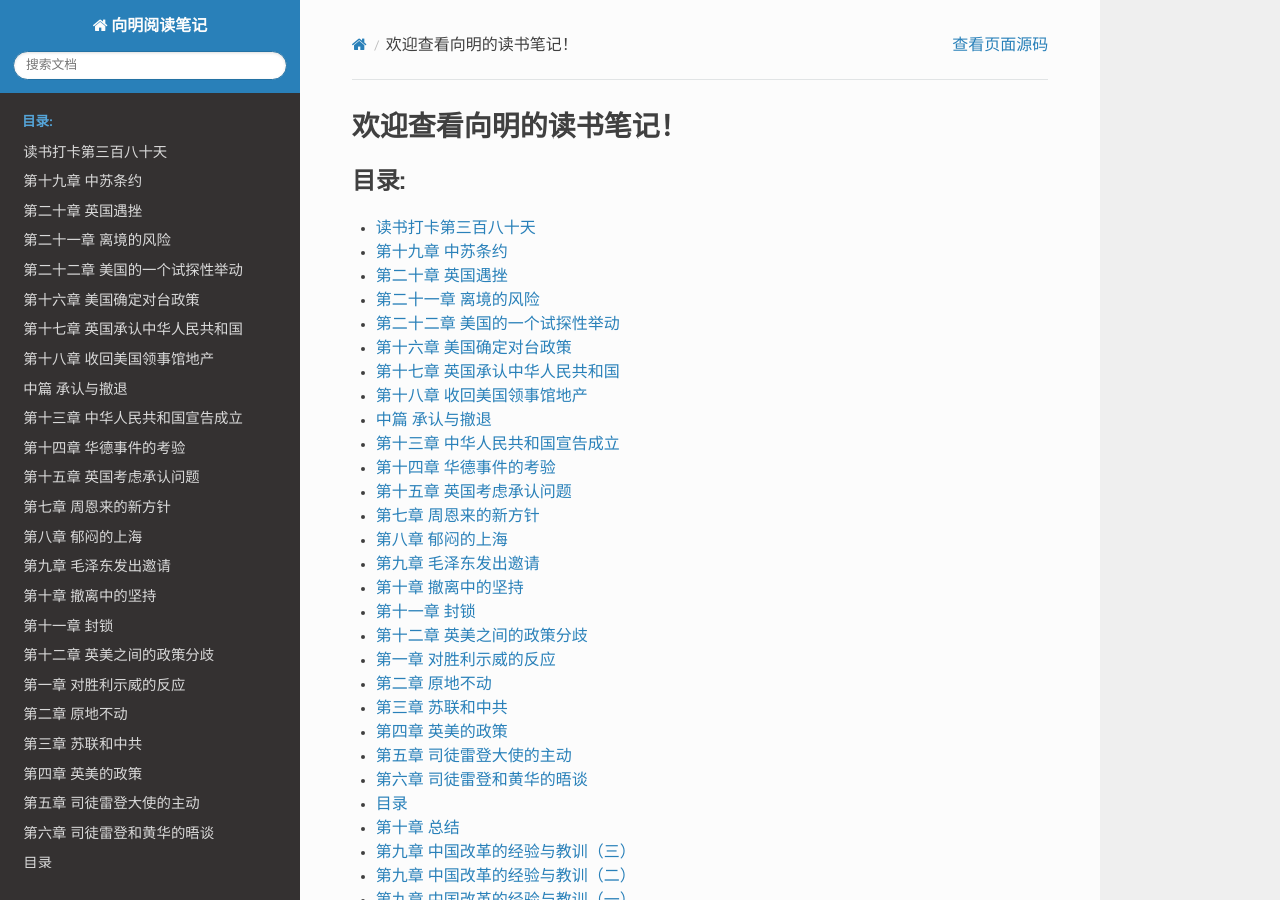
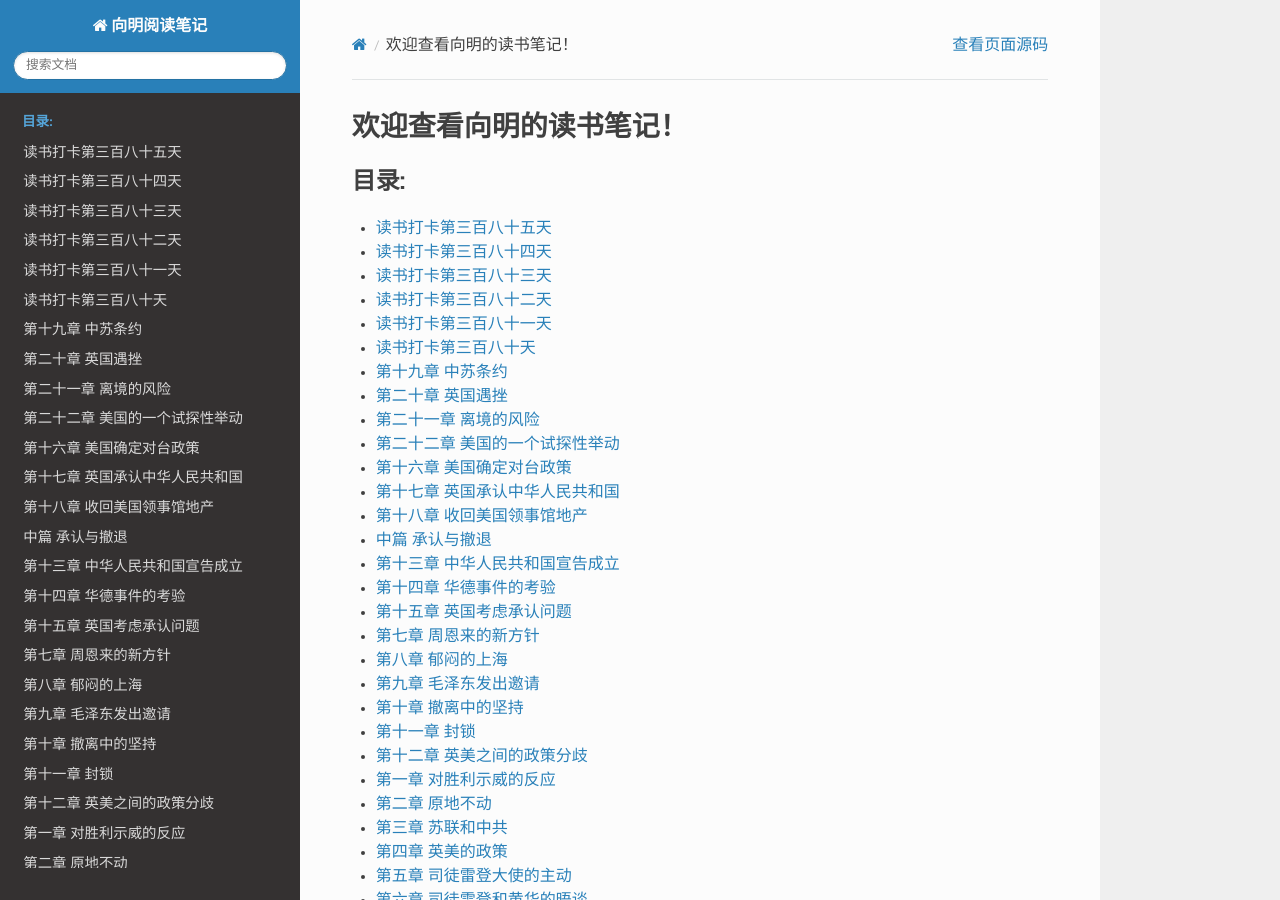
Before and after one commit to xiangming1975/reading, a Sphinx documentation site: the page built from source/index.rst, in a window 1280 px wide and 900 px high. Built offline with Sphinx 7.4.7 and the Read the Docs theme 2.0.0, drawn with Linux system fonts in a browser that asks for light colours; some of the changed lines change nothing that is shown.

Commit message:
读完《抉择与分歧》

```diff
--- a/source/2021-08-09.md
+++ b/source/2021-08-09.md
@@ -13,4 +13,20 @@
 
 再退一步！为了经济利益，英国你还有没有底线！
 
->
+> 现在看来，要建立外交关系，其代价就是以让中国人满意的结果解决两国的争端。
+
+> 麦克尼尔还抱怨说，“英国采取了有助于中国的步骤”，中国却“没有采取有助于我们的措施”。
+
+做生意的思维。
+
+> 不过，与承认之前相比，对中央人民政府的承认确实可以给英国在华的外交和领事官员以更多的有效接触中共官员的机会，使他们在维护英国在华商业地位及其他利益方面发挥更大的作用。
+
+### 第二十四章 外国企业受到排挤
+
+> 英国外交部不仅要使中国人注意到英国在华侨民的困境，而且还要指出，如果英国公司可能在中国坚持下去，中英两国都会从中受益。
+
+> 英国外交部的特伦奇对此评论说，当中国当局说私营经济在国民经济中可以起到一定的作用的时候，就等于在说私营经济是有义务起到这种作用的，不管你愿意不愿意。
+
+> 尽管英国商人在中国遇到了许多麻烦，但上海的英国商会会长凯瑟克却看到了一些好的征兆。
+
+> 实际上，中国人给予美国商人的待遇似乎和给予其英国同行的没什么两样，只是美国商人不像英国商人那样对在中国做生意持比较乐观的估计而已。而且美国官员全部撤出中国一事也使他们更加焦虑不安。
--- /dev/null
+++ b/source/2021-08-10.md
@@ -0,0 +1,56 @@
+读书打卡第三百八十一天
+===
+《抉择与分歧——英美对共产党在中国胜利的反应》（八）
+---
+
+### 下篇 朝鲜战争的影响
+
+### 第二十五章 美国对台政策的转变
+
+> 正当撤离台湾的上述准备工作正在加紧进行之时，美国国务院的少数高级官员却已经开始考虑对美国的台湾政策来一个一百八十度的转弯。
+
+> （国务卿顾问）杜勒斯认为，由于共产党控制了中国，世界上力量均衡的局面已被打破，局势有利于苏联而“不利于美国”。
+
+> 为了防止这种灾难发生，美国应该“迅速采取一种能够显示我们的信心和决心的全新与强硬的立场”。
+
+> 杜勒斯认为，在台湾采取这一立场是最有利的。……朝鲜战争爆发后，杜鲁门总统所采取的对台政策，就是根据杜勒斯的这一观点制定的。
+
+> 6月14日，为促使美国政府修改其对台政策，麦克阿瑟将军曾向美军参谋长联席会议递交过一份备忘录。
+
+> 6月25日，朝鲜向韩国发动进攻。两天后，杜鲁门总统发表声明说，……显然改变了美国原先关于它对共产党进攻台湾的行动不加干涉的政策，……
+
+### 第二十六章 对台湾中立化政策的反应
+
+> 杜鲁门总统关于派第七舰队到台湾的声明，在北京引起了十分强烈的反应。
+
+> 美国的这一行动，着实使中共的领导人吃惊不小，因为在此之前，美国从未使其军事力量介入中国的内战。
+
+> 杜鲁门6月27日的声明发表以后不久，原本极为强烈的即刻进攻台湾的暗示和迹象很快就减弱了。
+
+> 杜鲁门总统向第七舰队发出命令后，英国的反应至少在一开始时是消极的。
+
+> 对于美国的最新对台政策，英国最急于考虑的是把在远东发生的任何新的冲突都限制在当地，“不允许发展成与苏联和共产党中国之间的全面战争”。
+
+> 从英国人的方面来看，他们对解决台湾问题的前景并不持乐观态度。
+
+> 鉴于对台湾承担的保护责任，这时美国对国民党保卫该海岛的能力比6月27日前更为关注，并改变了它以前限制对国民党出售军事装备的政策。
+
+### 第二十七章 禁运对贸易的影响
+
+> 朝鲜战争爆发时，美国对华贸易政策所依据的，仍是国家安全委员会1949年2月制定的41号文件和同年12月29日制定的48/2号文件。
+
+> 朝鲜战争初期，美国虽然采取了进一步的限制措施，但这一对华贸易政策基本上仍在实行，与中华人民共和国的贸易仍未中断。所谓进一步的限制措施，主要是把石油产品的出口量限制到其所估计的最低民用限度。
+
+> 但是，联合国军出兵朝鲜不久，国务院即令这两家公司“暂时中止对共产党中国的石油产品输出，并停止所有合同的订立或追加货物的装运”。
+
+> 起初，……英国外交部不愿意劝说壳牌石油公司中断对共产党中国的石油产品出口，……
+
+> 英国政府已经决定征用全部石油物资，以作为对华禁运最有效、最简捷的手段。
+
+> 为了进一步避免给人以歧视中华人民共和国的印象，英国政府也将石油产品禁运措施应用于台湾，……
+
+你好歹也当过世界老大，至于这么小心谨慎么？
+
+> 即便如此，对华贸易仍在继续，甚至在某些领域还有所扩大。
+
+> 总的来看，朝鲜战争的爆发似乎并没有影响中国对外国在华企业的态度。
--- /dev/null
+++ b/source/2021-08-11.md
@@ -0,0 +1,76 @@
+读书打卡第三百八十二天
+===
+《抉择与分歧——英美对共产党在中国胜利的反应》（九）
+---
+
+### 第二十八章 英国在华艰难立足
+
+> 胡阶森认为，中英谈判之所以未能“取得成功”，主要是因为英国人认为中国是苏联的卫星国，而中国人又认为英国是美国的卫星国；鉴于中美和苏美关系的现状，中英两国要建立一种“真诚的关系”是很困难的。
+
+>……都明显表示中央人民政府已对中英建交失去了兴趣。
+
+> 当然，英国并未与中央人民政府完全断绝关系。
+
+> 这样，中国人就在事实上逼英国人接受了一种代办级的外交关系。
+
+### 第二十九章 焦点在联合国
+
+> 朝鲜战争爆发前不久，在如何对待中国在联合国的代表席位的问题上，美英两国就已经分道扬镳了。
+
+> 英国外交部美国司的麦肯齐警告说，……如果英国外交部对现行的承认政策的效果表示满意，那么英国就应该继续执行，并投票赞成北京的代表进入联合国；……
+
+> 朝鲜战争爆发后，美国支持英国立场的前景变得更加黯淡了。
+
+> 9月14日，在英法美三国外长会议上，艾奇逊再次明确地说，联大会议一开幕，美国就将竭尽全力去击败想要接受北京代表团进入联合国的任何企图。
+
+> 新德里和伦敦起初都特别关心美国的使台湾中立化的政策的后果，但现在他们似乎都关注的是北京的言行，担心这有可能对北京取得联合国席位起到相反的作用。
+
+> 在中华人民共和国对美机的侵犯提出抗议之后，美国的反应如果不说是温和的话，也算不上是挑衅的。
+
+> 美国通过（印度大使）潘尼迦向中国表示：中国就美机轰炸其领土一事所提出的任何正当要求，美国都愿意尽可能满足。
+
+> 北京正是反对进行调查的。
+
+### 第三十章 中国介入朝鲜战争
+
+> 杜鲁门命令美军越过三八线的时候，中国通过印度大使潘尼迦警告美国说，美军的这种行为将导致中国参战。
+
+> 美国人之所以没有重视周恩来的警告，部分原因是那些多疑的美国官员不喜欢替周恩来传话的潘尼迦。
+
+别找理由，根本就是美国没有重视中国的军事实力。
+
+> 联合国军队刚进入与中国接壤的朝鲜地区不久，数量庞大的中国军队就开始出现在前线，……
+
+> 麦克阿瑟认为，……将消灭已经到达朝鲜的中国军队。
+
+> 华盛顿并没有改变麦克阿瑟的命令，而是允许他根据自己的决定继续前进。
+
+看，还是看不起中国的军事实力。
+
+> 美国并无侵略中国领土的野心。……白宫打算把战争限制在朝鲜境内的。
+
+>美国对鸭绿江边中国领土的轰炸，在一定程度上是偶然的，或者说是违反作战命令的。
+
+> 在战场上和外交上发生的事情说明，中华人民共和国出兵干涉的目的远非仅仅是保护其边界。
+
+> 中华人民共和国出兵朝鲜的目的，是防止朝鲜被击败。
+
+> 中国人在朝鲜击溃了联合国军队之后，也面临着是否跨过三八线的抉择。尽管联合国要求中国军队停下来进行谈判，……但中国方面对此置之不理，决定跨过三八线。
+
+> 周恩来说，联合国应该接受中华人民共和国提出的要求，即外国军队撤出朝鲜，美军撤出台湾以及承认中华人民共和国在联合国的代表席位。
+
+> 中国对朝鲜战争的介入不可避免地使英美在对华政策上的分歧达到了顶点。
+
+> 与美国不同，英国是不反对接受中国提出的挺火条件的。……对英国来说，接受中国的条件与坚持其原有立场是一致的。
+
+> 而美国则认为，……如果美国不承担它对韩国承诺的义务，那么美国所做出的保护欧洲的承诺的价值也会遭到质疑。同时，如果美国军队在欧洲盟国的压力下从朝鲜撤出，也会严重影响美国国内对北约组织的支持。
+
+> 杜鲁门和艾德礼的这次会谈暴露了英美两国在如何更有效地同共产党中国打交道的问题上由来已久的分歧——是采取胡萝卜政策还是采取大棒政策。
+
+> 当他们在朝鲜取得巨大胜利之后，怎么能把敌人的让步单纯看成是自己胜利的结果，并认为这是对其决策英明的证明？事实上，这样做似乎体现了中国宣传工具的自负趋向。
+
+没有理解作者的思路。什么叫“不能把敌人的让步看成是自己胜利的结果”？自己不胜利敌人能让步？
+
+> 美国政府十分重视在当时形势下台湾战略地位的重要性。马歇尔将军在一次会上说，从北部的日本到南部的菲律宾和印度尼西亚是一个延伸的岛链，台湾是这个岛链中的一个楔子，……
+
+岛链概念终于出来了。
--- /dev/null
+++ b/source/2021-08-12.md
@@ -0,0 +1,45 @@
+读书打卡第三百八十三天
+===
+《抉择与分歧——英美对共产党在中国胜利的反应》（十）
+---
+
+### 第三十一章 灵活性的终结
+
+> 艾德礼担心美国会怂恿联合国军队“对共产党中国进行一场颠覆活动，或者由蒋介石分子开展一场游击战争”。
+
+> 杜鲁门立即向艾德礼保证说，……美国的愿望依然是“把战争限制在朝鲜范围之内”，……
+
+> 1月13日，联大第一委员会批准了停火小组的补充报告所提出的五项原则。……相当于新的停火建议的这五项原则，在满足北京的要求方面超过了联合国以前所提出的任何方案，……。但是，在中国看来，这五项原则却有致命的错误，那就是“先停火后谈判”这一要求，……。中华人民共和国坚持以先谈判后停火作为谈判的基础。
+
+中国的要求很合理啊！哈哈哈哈。
+
+> 北京的做法为美国提供了可乘之机，……。奥斯汀大使……他说，北京的谈判条件，实际上是想让联合国方面在开始谈判之前就接受他关于台湾问题和联合国中国席位问题上的政治要求。
+
+> 英国持这种犹豫不决的态度的根本原因：
+> * 首先，英国人不相信联合国军队在朝鲜的指挥以及美国人的意图，
+> * 其次，尼赫鲁在最近举行的英联邦首脑会议上发挥了影响；
+> * 最后，……伦敦认为，来自北京方面的最新信息包含“更大的希望”。
+
+> 尼赫鲁显然认为，如果周恩来发表一个表示中国和平愿望的声明，将会使上述建议获得更多的支持。然而，周恩来私下拒绝了他的请求。周恩来说，只要联合国打算以决议的方式谴责他的政府是侵略者，那么，发表这样的声明就会使人觉得中华人民共和国在对其的谴责面前气馁了。
+
+> 现在，每个人都应当清楚地认识到以下几点了：中央人民政府
+> * （a）从来没有打算在远东问题上认真谈判以寻求和平解决的办法，
+> * （b）从来没有真诚地希望同英国建立外交关系，
+> * （c）从来也没有为进入联合国而进行真正的努力，
+> 他只是想制造麻烦而已。
+
+> 英国政府对中华人民共和国的幻想破灭了，这可能对英国支持美国谴责中国侵略朝鲜的议案起到了促进作用，……
+
+> 随着11月底中国人民志愿军大反攻的发动，要求全面禁止美国同共产党中国进行贸易的压力在华盛顿迅速加大。
+
+> 1950年12月16日，美国开始在其管线范围内对共产党中国的财产实行管制，并且禁止一切在美注册的船只开往中国港口。
+
+> 中华人民共和国也以同样的方式回敬了美国人。
+
+> 对于对共产党中国实行经济制裁“是否符合自身利益”的问题，其他成员却有不同的看法。
+
+> 对于是否把经济制裁作为政策手段，英美两国的看法再次出现了重大分歧——这种分歧的第一次出现是在1949年。
+
+> 中国介入朝鲜战争后，美国政府立场趋于强硬的另一个表现是恢复了对国民党的大规模军事援助，同时向台湾派遣了众多的军事顾问团。
+
+> 到195年5月中旬，美国采取了一系列相当强硬的敌视政策，而且还奠定了此后二十年的对华政策的基调。
--- /dev/null
+++ b/source/2021-08-13.md
@@ -0,0 +1,70 @@
+读书打卡第三百八十四天
+===
+《抉择与分歧——英美对共产党在中国胜利的反应》（十一）
+---
+
+### 第三十二章 监禁与留难
+
+> 在战争爆发和美国宣布使台湾中立的政策之初，……在华西方人的处境并没有明显变化。……然而，中国出兵朝鲜之后，形势发生了变化，申请离华的西方人的数量激增，被监禁和被留难的西方人数量也迅速增加。
+
+> 当西方国家发出要求它们的侨民离开中国的指示时，中华人民共和国已经公开宣布志愿军入朝作战的事实了。
+
+> 实际上，他们早在10月就开始进入朝鲜，大约在同时，中国当局停止了向美国人发放离境许可证的工作。
+
+> 在新教传教组织做出撤离中国的决定后，来自教会方面的申请离境的人数陡然增加了。
+
+> 大多数被监禁时间较长的美国人都被指控为搞间谍活动，他们常常表示服罪。一些人确实认为自己有罪，另外一些人则不过是把服罪当成获释的手段。
+
+> 驻中国的外交代表们为搭救被关押的外国人士四处活动，但是，人们却很难预料这些活动会有什么结果。
+
+> 中国人从他们的国家中清除美帝国主义的文化是使美国人感到十分痛苦的事情，而清除活动又是在这样一种司法制度下进行的，美国人就感到更加愤怒了，……
+
+作者是个明白人啊！
+
+### 第三十三章 朝鲜战争的苦果
+
+> 朝鲜战争给中美关系留下了痛苦的遗产，它在后来的许多年中对中美双方特别是美国方面都产生着影响。
+
+> 美国在战争期间对中华人民共和国采取的政治和经济制裁措施将无法很快得到修正，因朝鲜战争而勃兴的麦卡锡主义分子的歇斯底里也会始终影响中美之间的关系。
+
+> 停火谈判本身使美国的态度变得强硬了。
+
+> 1953年12月初，当板门店预备性会议还在进行的时候，美英法三国在百慕大举行了一次首脑会议。……丘吉尔表示，……英国将永远和美国一道阻止中华人民共和国进入联合国。
+
+> 与中国介入朝鲜战争之前相比，美英的对华政策这时在策略上靠近了许多。但是，在如何促使北京和莫斯科分裂这个问题上，他们之间仍有巨大分歧。
+
+> 在美国人看来，比起与俄国人争着在中国人面前示好以图分裂中苏关系的策略，压力策略更为可取。
+
+> 英国既然已经承认中华人民共和国，那么，与之保持接触就不失为明智之举。
+
+### 第三十四章 中华人民共和国政策的转变
+
+> 朝鲜的停战并没有给英中关系带来任何重大改善。
+
+> 虽然朝鲜的停火并没有使英中关系得到任何改善，但是，日内瓦会议却做到了这一点。……中华人民共和国的对英政策在日内瓦突然松动了。
+
+> 英国终于实现了它自1950年1月以来在英中关系上一直追求的一个目标，但是，这个成果只是在北京表示愿意的时候才获得的。
+
+> 但是对于中华人民共和国对美政策发生的变化，美国政府却只是勉强地、有限度地表示接受。
+
+> 美国因此同意了在日内瓦同中国举行直接谈判。……他们主张杜维廉也参加谈判。杜维廉回忆说，美国人实际上“企图造成一种假象，让人们认为是我召集了一次由美国和中国恰巧出席的会议”。
+
+这才是死要面子！
+
+> 北京提出就一些美国人在华滞留的问题同美国官员进行讨论，这标志着他转变了自己在1949年和1950年初所奉行的政策。
+
+> 王炳南则强调美国方面阻止了一些在美华人返回他们自己的祖国。
+
+原来是为了这些学者！
+
+> 美国和中华人民共和国同意重新讨论对方侨民离境受阻问题。
+
+> 看来，北京之所以修改其政策，可能主要是因为他改变了自己对世界的认识和已经完成了国内的紧迫任务。
+
+> 从1952年起，中国逐渐放弃了它把世界分成两个阵营的观点，……重新回到了它的统一战线思想上去，其目标在于“联合一切可以联合的力量”同美帝国主义进行斗争。
+
+我靠！志向远大，目标坚定，初心不易！建国两年后的目标，七十年后还在坚持！而且似乎快要成功了！建国百年可期啊！
+
+> 中国在路线上的转变“可能是1952年8～9月在莫斯科决定的，……”1953年3月斯大林去世后，中国的这种新战略思想得到了进一步巩固。
+
+> 促使北京的对美英政策产生新的灵活性的另一个因素，无疑是美英两国在华势力的被消灭。……到日内瓦会议召开的时候，中华人民共和国已经进入了一个新的发展阶段——这个阶段可以使它对“帝国主义”国家采取更加灵活的立场。
--- /dev/null
+++ b/source/2021-08-14.md
@@ -0,0 +1,38 @@
+读书打卡第三百八十五天
+===
+《抉择与分歧——英美对共产党在中国胜利的反应》（十二）
+---
+
+### 结语
+
+> 1949年初，……尽管英美的目标相同，但他们试图借以实现目标的手段却迥然不同。
+
+> 尽管这些手段迥然不同，但结果并无差异。这是因为，只要西方人的目标与中共的革命目标相冲突，任何手段都难以用来实现西方人的目标。
+
+> 在和美英打交道的过程中，毛泽东和中国共产党人非常清楚地确定了他们和西方的关系：取得革命的胜利是高于一切的，……一直被英美视为手中的王牌，都不能和取得革命胜利这个目标相提并论。这种革命的目标之一就是肃清在华的西方帝国主义及其文化、经济机构。毛泽东清醒地意识到，这一革命过程与中英和中美关系的正常化基本上是水火不容的。故此，他不急于和这些帝国主义国家建立外交关系。
+
+作者能看明白这一点，作者也很了不起！
+
+> 英美之间有一点还是一致的，这就是他们都把自己用以影响中共态度的手段——特别是贸易政策——视为自己手中的王牌，并为此而自以为了不起。……北京并没有把贸易当回事，从而使贸易引诱和贸易惩罚都未能影响北京的政治方针。
+
+> 在中国对待在华外国公司的态度方面，其主要影响作用的是这些公司对中国经济发展的意义，而不是这些公司所属的国家正在实施什么样的对华政策。
+
+> 英美官方显然都过高地估计了中华人民共和国对得到外交承认和进入联合国等事情的兴趣，进而也高估了这一兴趣对中华人民共和国政策的影响力。
+
+> 尽管英美没有经济和政治杠杆来使中华人民共和国改变其有损于英美利益的政策，但他们成功地实现了两个目标：英国保住了香港，美国阻止了共产党对台湾的占领。
+
+> 一个颇有疑问的问题是，如果香港和台湾的大多数居民愿意倒向北京的怀抱，则无论是英国还是美国，是否还会或者能够实现这些政策目标？
+
+香港可能会留给英国吧。毕竟要做生意啊。
+
+> 1949年6月以后，美国对中共及中华人民共和国政策中的灵活性逐渐减少了，起主要做用的……是美国官方日益感受到的中华人民共和国对美政策的敌对性。
+
+> 美国公众对台北的国民党政府的不信任，仅次于他们反对承认北京的共产党政府。
+
+> 即使把防线划到台湾以后，美国仍保持着与国民党及其政府的距离，华盛顿仍把台湾和国民党政府区分开来。
+
+> 美国在事实上承担保护台湾原有地位的义务，……主要是由于美国这时已经和中华人民共和国处于交战状态，……
+
+> 中共对英美的政策中就有明显的强硬性，……另一种解释很可能也是成立的，这就是中共领导层受制于斯大林领导下的苏联，从而使中共无法灵活开展其对英美的外交活动。
+
+> 1949～1950年，本来是有机会减少敌对情绪的。
```
